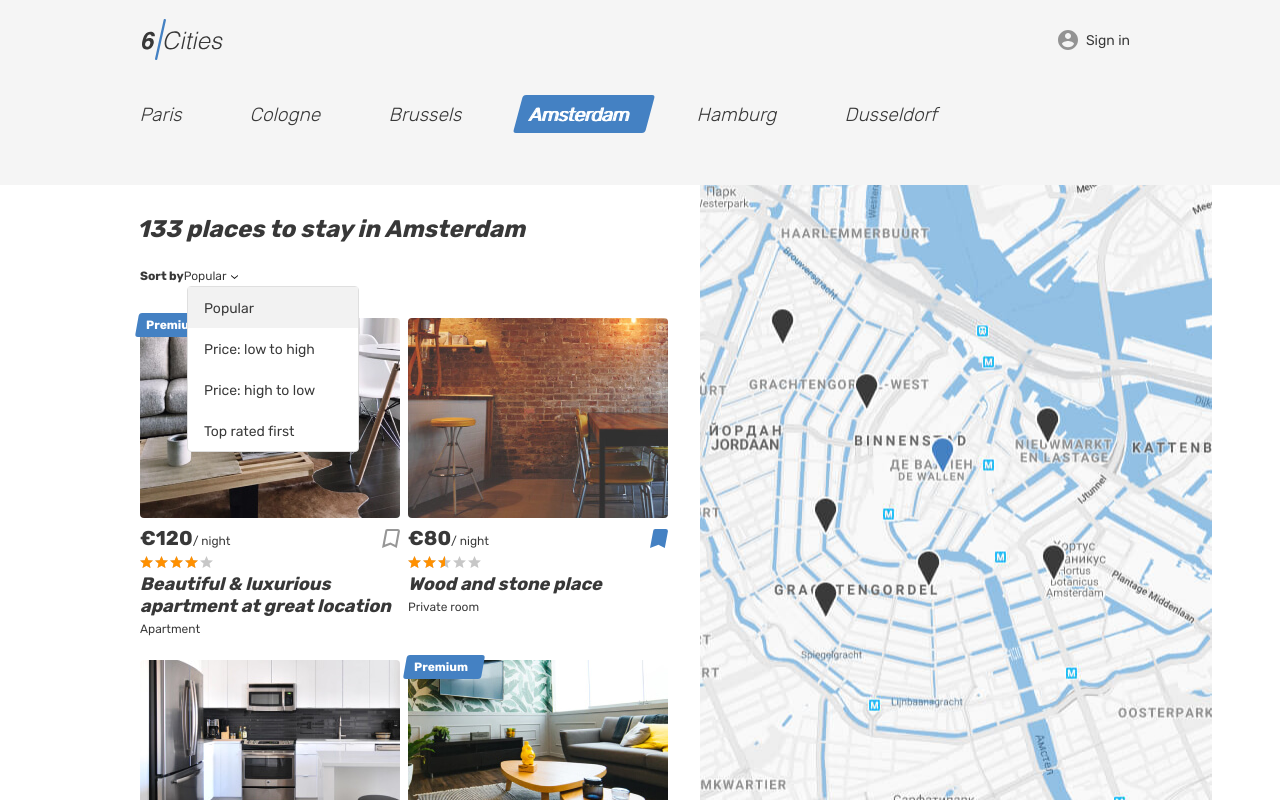
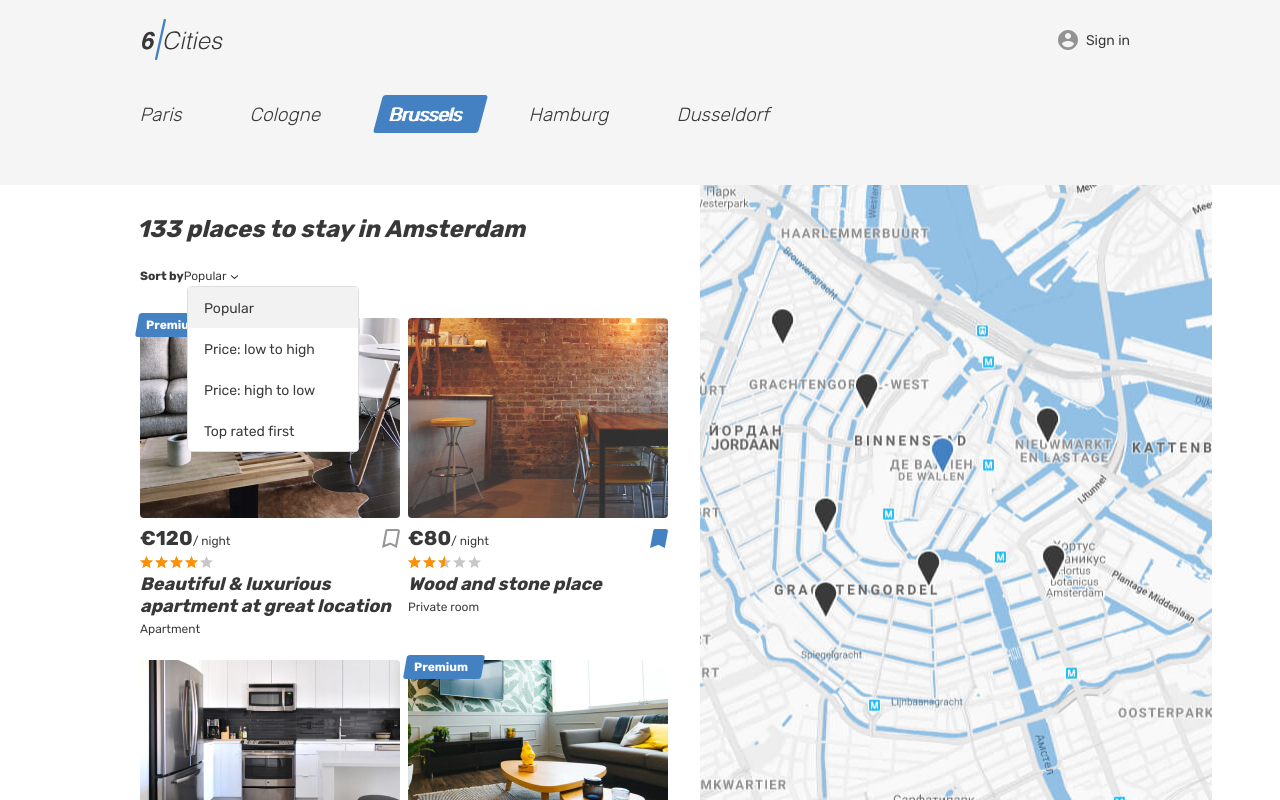
Before and after one commit to ElenaKiseljova/six-cities, a React (Create React App) app in the folder project/: page / in a window 1280 px wide. Built offline with nearby package versions, Linux system fonts and the light colour scheme.

Commit message:
4.1 Добавила динамический вывод городов
Добавила useState для текущего города

```diff
--- a/project/src/components/app/app.tsx
+++ b/project/src/components/app/app.tsx
@@ -1,4 +1,5 @@
 import {BrowserRouter, Routes, Route} from 'react-router-dom';
+import {HelmetProvider} from 'react-helmet-async';
 import {AppRoute, AuthorizationStatus} from '../../const';
 import PrivateRoute from '../private-route/private-route';
 import MainPage from '../../pages/main-page/main-page';
@@ -20,6 +21,7 @@ function App(props: TAppProps): JSX.Element {
         <svg xmlns="http://www.w3.org/2000/svg"><symbol id="icon-arrow-select" viewBox="0 0 7 4"><path fillRule="evenodd" clipRule="evenodd" d="M0 0l3.5 2.813L7 0v1.084L3.5 4 0 1.084V0z"></path></symbol><symbol id="icon-bookmark" viewBox="0 0 17 18"><path d="M3.993 2.185l.017-.092V2c0-.554.449-1 .99-1h10c.522 0 .957.41.997.923l-2.736 14.59-4.814-2.407-.39-.195-.408.153L1.31 16.44 3.993 2.185z"></path></symbol><symbol id="icon-star" viewBox="0 0 13 12"><path fillRule="evenodd" clipRule="evenodd" d="M6.5 9.644L10.517 12 9.451 7.56 13 4.573l-4.674-.386L6.5 0 4.673 4.187 0 4.573 3.549 7.56 2.483 12 6.5 9.644z"></path></symbol></svg>
       </div>
 
+      <HelmetProvider>
         <BrowserRouter>
           <Routes>
             <Route path={AppRoute.Root} element={<MainPage placesCount={placesCount} />} />
@@ -47,6 +49,7 @@ function App(props: TAppProps): JSX.Element {
             />
           </Routes>
         </BrowserRouter>
+      </HelmetProvider>
     </>
   );
 }
--- /dev/null
+++ b/project/src/mocks/index.ts
@@ -0,0 +1,67 @@
+import { TPlaceCard, TCity } from '../types';
+
+export const sixCities: TCity[] = [
+  'Paris',
+  'Cologne',
+  'Brussels',
+  'Hamburg',
+  'Dusseldorf',
+];
+
+export const citiesPlaceCards: TPlaceCard[] = [
+  {
+    id: '1',
+    isPremium: true,
+    image: 'img/apartment-01.jpg',
+    price: 120,
+    rating: 80,
+    title: 'Beautiful & luxurious apartment at great location',
+    type: 'Apartment',
+    inFavorites: false,
+    city: 'Amsterdam',
+  },
+  {
+    id: '2',
+    isPremium: false,
+    image: 'img/room.jpg',
+    price: 80,
+    rating: 50,
+    title: 'Wood and stone place',
+    type: 'Private room',
+    inFavorites: true,
+    city: 'Amsterdam',
+  },
+  {
+    id: '3',
+    isPremium: false,
+    image: 'img/apartment-03.jpg',
+    price: 132,
+    rating: 80,
+    title: 'Canal View Prinsengracht',
+    type: 'Apartment',
+    inFavorites: false,
+    city: 'Amsterdam',
+  },
+  {
+    id: '4',
+    isPremium: true,
+    image: 'img/apartment-02.jpg',
+    price: 180,
+    rating: 100,
+    title: 'Nice, cozy, warm big bed apartment',
+    type: 'Apartment',
+    inFavorites: false,
+    city: 'Amsterdam',
+  },
+  {
+    id: '5',
+    isPremium: false,
+    image: 'img/room.jpg',
+    price: 80,
+    rating: 80,
+    title: 'Wood and stone place',
+    type: 'Private room',
+    inFavorites: true,
+    city: 'Amsterdam',
+  },
+];
--- a/project/src/pages/login-page/login-page.tsx
+++ b/project/src/pages/login-page/login-page.tsx
@@ -1,8 +1,12 @@
+import {Helmet} from 'react-helmet-async';
 import Header from '../../components/header/header';
 
 function LoginPage(): JSX.Element {
   return (
     <div className="page page--gray page--login">
+      <Helmet>
+        <title>Страница входа - 6 городов</title>
+      </Helmet>
       <Header />
 
       <main className="page__main page__main--login">
--- a/project/src/pages/main-page/main-page.tsx
+++ b/project/src/pages/main-page/main-page.tsx
@@ -1,4 +1,6 @@
-import { TPlaceCard } from '../../types';
+import {Helmet} from 'react-helmet-async';
+import {useState} from 'react';
+import {citiesPlaceCards, sixCities} from '../../mocks';
 import Header from '../../components/header/header';
 import PlaceCard from '../../components/place-card/place-card';
 
@@ -6,112 +8,40 @@ type TMainPageProps = {
   placesCount: number;
 }
 
-const citiesPlaceCards: TPlaceCard[] = [
-  {
-    id: '1',
-    isPremium: true,
-    image: 'img/apartment-01.jpg',
-    price: 120,
-    rating: 80,
-    title: 'Beautiful & luxurious apartment at great location',
-    type: 'Apartment',
-    inBookmarks: false,
-    city: 'Amsterdam',
-  },
-  {
-    id: '2',
-    isPremium: false,
-    image: 'img/room.jpg',
-    price: 80,
-    rating: 50,
-    title: 'Wood and stone place',
-    type: 'Private room',
-    inBookmarks: true,
-    city: 'Amsterdam',
-  },
-  {
-    id: '3',
-    isPremium: false,
-    image: 'img/apartment-03.jpg',
-    price: 132,
-    rating: 80,
-    title: 'Canal View Prinsengracht',
-    type: 'Apartment',
-    inBookmarks: false,
-    city: 'Amsterdam',
-  },
-  {
-    id: '4',
-    isPremium: true,
-    image: 'img/apartment-02.jpg',
-    price: 180,
-    rating: 100,
-    title: 'Nice, cozy, warm big bed apartment',
-    type: 'Apartment',
-    inBookmarks: false,
-    city: 'Amsterdam',
-  },
-  {
-    id: '5',
-    isPremium: false,
-    image: 'img/room.jpg',
-    price: 80,
-    rating: 80,
-    title: 'Wood and stone place',
-    type: 'Private room',
-    inBookmarks: true,
-    city: 'Amsterdam',
-  },
-];
-
 
 function MainPage(props: TMainPageProps): JSX.Element {
   const { placesCount } = props;
 
+  const [curCity, setCurCity] = useState('Brussels');
+
   return (
     <div className="page page--gray page--main">
+      <Helmet>
+        <title>Главная - 6 городов</title>
+      </Helmet>
       <Header />
 
-      <main className={placesCount > 0 ? 'page__main page__main--index' : 'page__main page__main--index page__main--index-empty'}>
+      <main className={`page__main page__main--index ${placesCount > 0 ? '' : 'page__main--index-empty'}`}>
         <h1 className="visually-hidden">Cities</h1>
         <div className="tabs">
           <section className="locations container">
             <ul className="locations__list tabs__list">
-              <li className="locations__item">
-                <a className="locations__item-link tabs__item" href="#top">
-                  <span>Paris</span>
-                </a>
-              </li>
-              <li className="locations__item">
-                <a className="locations__item-link tabs__item" href="#top">
-                  <span>Cologne</span>
-                </a>
-              </li>
-              <li className="locations__item">
-                <a className="locations__item-link tabs__item" href="#top">
-                  <span>Brussels</span>
-                </a>
-              </li>
-              <li className="locations__item">
-                <a className="locations__item-link tabs__item tabs__item--active" href="#top">
-                  <span>Amsterdam</span>
-                </a>
-              </li>
-              <li className="locations__item">
-                <a className="locations__item-link tabs__item" href="#top">
-                  <span>Hamburg</span>
-                </a>
-              </li>
-              <li className="locations__item">
-                <a className="locations__item-link tabs__item" href="#top">
-                  <span>Dusseldorf</span>
-                </a>
-              </li>
+              {sixCities.map((city) => (
+                <li key={city} className="locations__item">
+                  <a
+                    className={`locations__item-link tabs__item ${city === curCity ? 'tabs__item--active' : ''}`}
+                    href="#top"
+                    onClick={(): void => setCurCity(city)}
+                  >
+                    <span>{city}</span>
+                  </a>
+                </li>
+              ))}
             </ul>
           </section>
         </div>
         <div className="cities">
-          <div className={placesCount > 0 ? 'cities__places-container container' : 'cities__places-container cities__places-container--empty container'}>
+          <div className={`cities__places-container container ${placesCount > 0 ? '' : 'cities__places-container--empty'}`}>
             { placesCount > 0 &&
               <section className="cities__places places">
                 <h2 className="visually-hidden">Places</h2>
--- a/project/src/pages/not-found-page/not-found.tsx
+++ b/project/src/pages/not-found-page/not-found.tsx
@@ -1,9 +1,13 @@
+import {Helmet} from 'react-helmet-async';
 import Header from '../../components/header/header';
 
 function NotFoundPage(): JSX.Element {
 
   return (
     <div className="page">
+      <Helmet>
+        <title>Страница не найдена - 6 городов</title>
+      </Helmet>
       <Header />
 
       <main className="page__main page__main--not-found">
--- a/project/src/pages/property-page/property-page.tsx
+++ b/project/src/pages/property-page/property-page.tsx
@@ -1,3 +1,4 @@
+import {Helmet} from 'react-helmet-async';
 import { TPlaceCard } from '../../types';
 import Header from '../../components/header/header';
 import PlaceCard from '../../components/place-card/place-card';
@@ -11,7 +12,7 @@ const nearPlacesPlaceCards: TPlaceCard[] = [
     rating: 80,
     title: 'Beautiful & luxurious apartment at great location',
     type: 'Apartment',
-    inBookmarks: false,
+    inFavorites: false,
     city: 'Amsterdam',
   },
   {
@@ -22,7 +23,7 @@ const nearPlacesPlaceCards: TPlaceCard[] = [
     rating: 50,
     title: 'Wood and stone place',
     type: 'Private room',
-    inBookmarks: true,
+    inFavorites: true,
     city: 'Amsterdam',
   },
   {
@@ -33,7 +34,7 @@ const nearPlacesPlaceCards: TPlaceCard[] = [
     rating: 80,
     title: 'Canal View Prinsengracht',
     type: 'Apartment',
-    inBookmarks: false,
+    inFavorites: false,
     city: 'Amsterdam',
   },
 ];
@@ -44,9 +45,13 @@ type TPropertyPageProps = {
 
 function PropertyPage(props: TPropertyPageProps): JSX.Element {
   const {isLoggedIn} = props;
+  const nameOfProperty = 'Детальное описание комнаты';
 
   return (
     <div className="page">
+      <Helmet>
+        <title>{nameOfProperty} - 6 городов</title>
+      </Helmet>
       <Header />
 
       <main className="page__main page__main--property">
```
Also changed, not shown: project/src/components/place-card/place-card.tsx (+6 -6 lines), project/src/pages/favorites-page/favorites-page.tsx (+12 -9 lines), project/src/types/index.d.ts (+4 -4 lines). Lines whose indentation alone changed are shown as unchanged.
